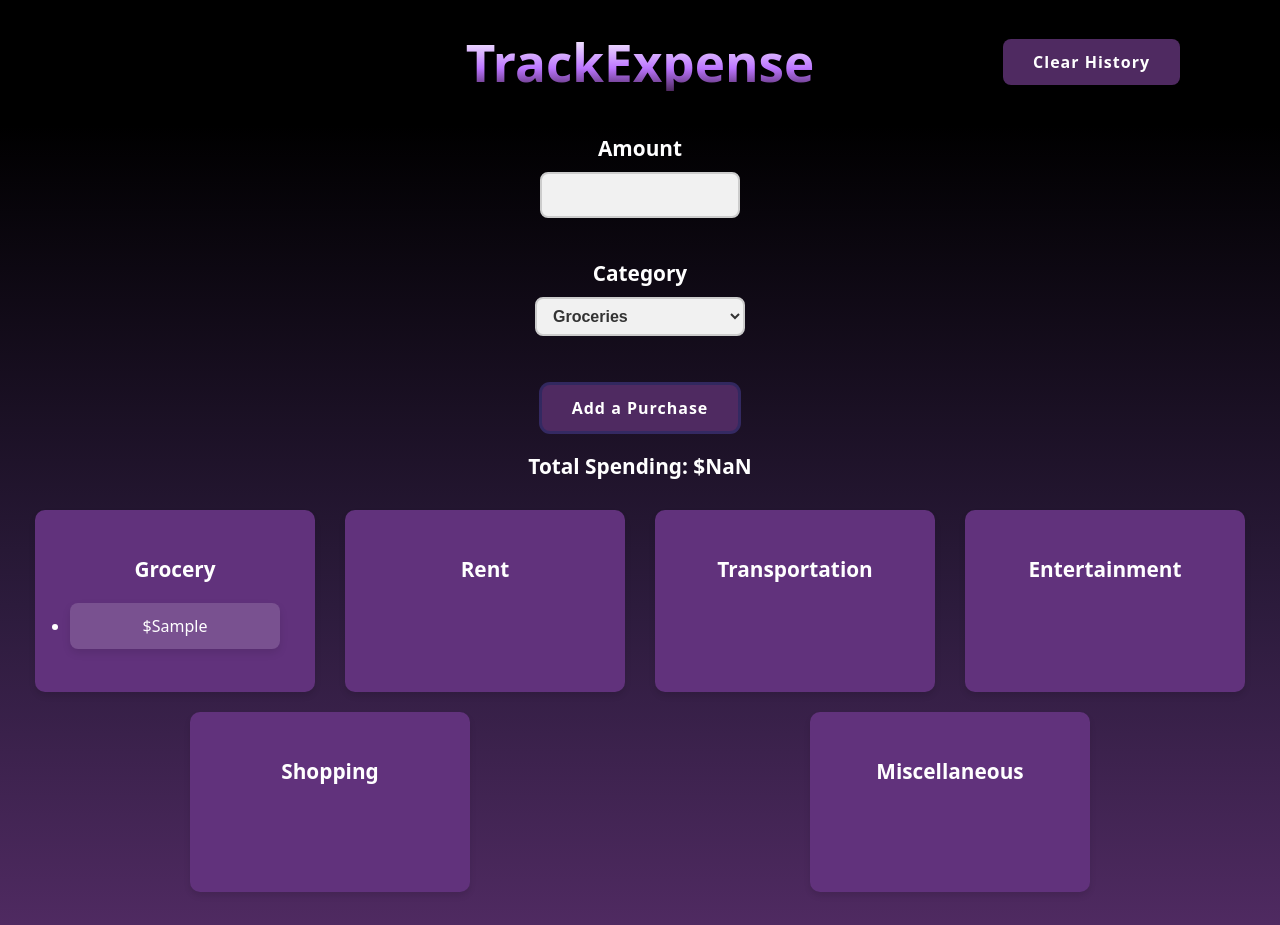
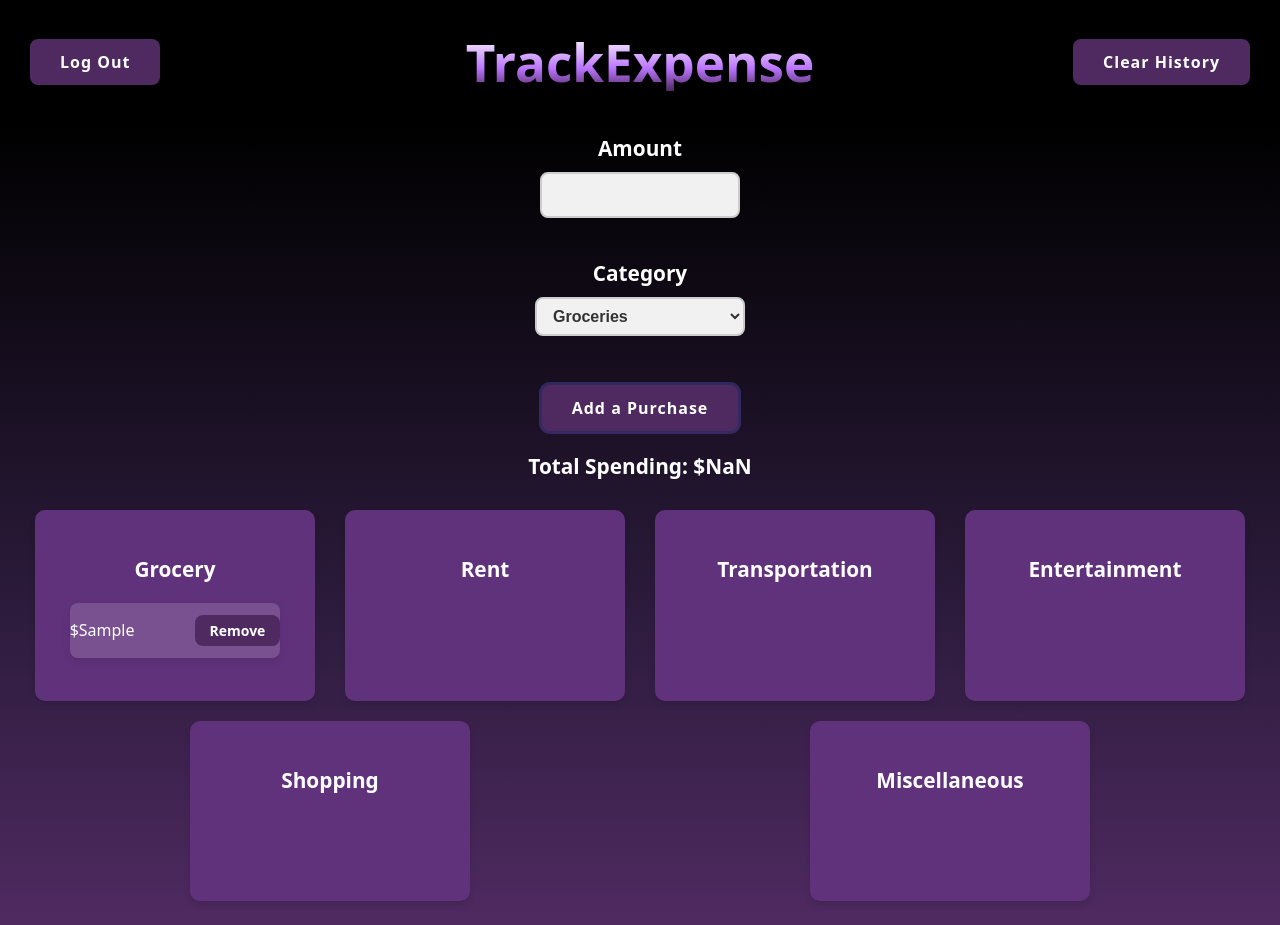
Before and after one commit to adamljouad/special-potato, a React (Vite) app: page /dashboard in a window 1280 px wide. Both pictures are taken after typing "Sample" into the empty fields and a click on the button "Add a Purchase". Built offline with nearby package versions, Linux system fonts and the light colour scheme.

Commit message:
Clean up login and dashboard logic, add logout support, optimize routing, and apply refined styling for better UX.

```diff
--- a/src/App.css
+++ b/src/App.css
@@ -1,6 +1,10 @@
 #root {
   margin: 0 auto;
   text-align: center;
+}
+
+.title {
+  margin: 0px;
 }
 
 .logo {
--- a/src/App.jsx
+++ b/src/App.jsx
@@ -6,7 +6,7 @@ function App() {
   return (
     <BrowserRouter>
       <Routes>
-        <Route path="/" element={<Login />} />
+        <Route path="/login" element={<Login />} />
         <Route path="/dashboard" element={<Dashboard />} />
       </Routes>
     </BrowserRouter>
--- a/src/components/dashboard.css
+++ b/src/components/dashboard.css
@@ -158,6 +158,10 @@ li {
   font-weight: 500;
   box-shadow: 0 4px 8px rgba(0, 0, 0, 0.1);
   transition: all 0.3s ease;
+  display: flex;
+  flex-direction: row;
+  justify-content: center;
+  align-items: center;
 }
 
 li:hover {
@@ -218,7 +222,7 @@ li:hover {
   color: white;
   background-color: #4f2a61;
   position: absolute;
-  right: 100px;
+  right: 30px;
   border: none;
   padding: 12px 30px;
   border-radius: 8px;
@@ -244,3 +248,58 @@ li:hover {
   outline: none;
   box-shadow: 0 0 0 3px rgba(76, 66, 158, 0.5);
 }
+
+.logout-button {
+  color: white;
+  background-color: #4f2a61;
+  position: absolute;
+  left: 30px;
+  border: none;
+  padding: 12px 30px;
+  border-radius: 8px;
+  font-size: 16px;
+  font-weight: 600;
+  letter-spacing: 1px;
+  cursor: pointer;
+  transition: all 0.3s ease;
+}
+
+.logout-button:hover {
+  background-color: #bc75ff;
+  transform: scale(1.05);
+  box-shadow: 0 6px 12px rgba(0, 0, 0, 0.2);
+}
+
+.logout-button:active {
+  transform: scale(1);
+  box-shadow: 0 4px 8px rgba(0, 0, 0, 0.1);
+}
+
+.logout-button:focus {
+  outline: none;
+  box-shadow: 0 0 0 3px rgba(76, 66, 158, 0.5);
+}
+
+.remove-button {
+  color: white;
+  background-color: #4f2a61;
+  border: none;
+  padding: 6px 15px;
+  border-radius: 8px;
+  font-size: 14px;
+  font-weight: 600;
+  cursor: pointer;
+  margin-left: 60px;
+  transition: all 0.3s ease;
+}
+
+.remove-button:hover {
+  background-color: #bc75ff;
+  transform: scale(1.05);
+  box-shadow: 0 6px 12px rgba(0, 0, 0, 0.2);
+}
+
+.remove-button:active {
+  transform: scale(1);
+  box-shadow: 0 4px 8px rgba(0, 0, 0, 0.1);
+}
--- a/src/components/dashboard.jsx
+++ b/src/components/dashboard.jsx
@@ -7,6 +7,7 @@ function Dashboard() {
   const [purchaseAmount, setPurchaseAmount] = useState('');
   const [purchaseCategory, setPurchaseCategory] = useState('Groceries');
   let [total, setTotal] = useState(0);
+  const navigate = useNavigate();
 
   const groceryPurchases = purchases.filter(p => p.category === 'Groceries');
   const rentPurchases = purchases.filter(p => p.category === 'Rent');
@@ -32,6 +33,7 @@ function Dashboard() {
       alert('Amount is required')
     } else {
       const newPurchases = {
+        id: Date.now(),
         amount: purchaseAmount,
         category: purchaseCategory
       };
@@ -55,9 +57,22 @@ function Dashboard() {
     localStorage.removeItem('purchases')
   }
 
+  const removePurchase = (targetId) => {
+    setPurchases(prev => {
+      const updated = prev.filter(p => p.id !== targetId);
+      localStorage.setItem('purchases', JSON.stringify(updated));
+      return updated;
+    })
+  }
+
+  const logOut = () => {
+    navigate('/login')
+  }
+
   return (
     <div className='dashboard'>
       <div className='dashboard-header'>
+        <button className='logout-button' onClick={logOut}>Log Out</button>
         <h1 className='app-title'>TrackExpense</h1>
         <button className='clear-button' onClick={resetPurchases}>Clear History</button>
       </div>
@@ -87,6 +102,7 @@ function Dashboard() {
                 return (
                 <li key={index}>
                   ${purchase.amount}
+                  <button className='remove-button' onClick={() => removePurchase(purchase.id)}>Remove</button>
                 </li>
                 );
               })}
@@ -99,6 +115,7 @@ function Dashboard() {
                 return (
                 <li key={index}>
                   ${purchase.amount}
+                  <button className='remove-button' onClick={() => removePurchase(purchase.id)}>Remove</button>
                 </li>
                 );
               })}
@@ -111,6 +128,7 @@ function Dashboard() {
                 return (
                 <li key={index}>
                   ${purchase.amount}
+                  <button className='remove-button' onClick={() => removePurchase(purchase.id)}>Remove</button>
                 </li>
                 );
               })}
@@ -123,6 +141,7 @@ function Dashboard() {
                 return (
                 <li key={index}>
                   ${purchase.amount}
+                  <button className='remove-button' onClick={() => removePurchase(purchase.id)}>Remove</button>
                 </li>
                 );
               })}
@@ -135,6 +154,7 @@ function Dashboard() {
                 return (
                 <li key={index}>
                   ${purchase.amount}
+                  <button className='remove-button' onClick={() => removePurchase(purchase.id)}>Remove</button>
                 </li>
                 );
               })}
@@ -147,6 +167,7 @@ function Dashboard() {
                 return (
                 <li key={index}>
                   ${purchase.amount}
+                  <button className='remove-button' onClick={() => removePurchase(purchase.id)}>Remove</button>
                 </li>
                 )
               })}
--- a/src/components/login.jsx
+++ b/src/components/login.jsx
@@ -23,14 +23,14 @@ function Login() {
 
   return (
     <div className='login-body'>
-      <h1>Expense Tracker</h1>
+      <h1 className='title'>Expense Tracker</h1>
       <h2>Login</h2>
       <input value={inputUsername} onChange={(e) => setInputUsername(e.target.value)}></input>
       <div>
       <input type='password' value={inputPassword} onChange={(e) => setInputPassword(e.target.value)}></input>
       </div>
       <button onClick={tryLogin} className='login-button'>Login</button>
-      <p>{loginWrong}</p>
+      <h3>{loginWrong}</h3>
     </div>
   )
 }
```
